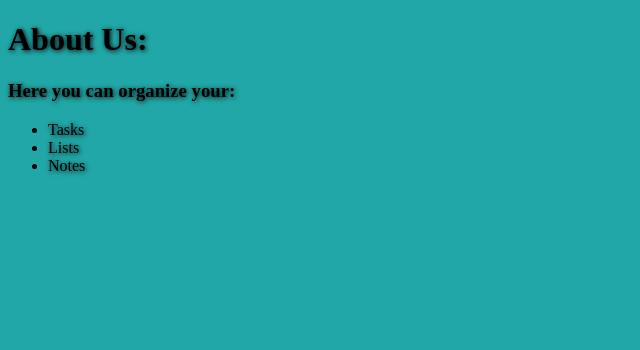
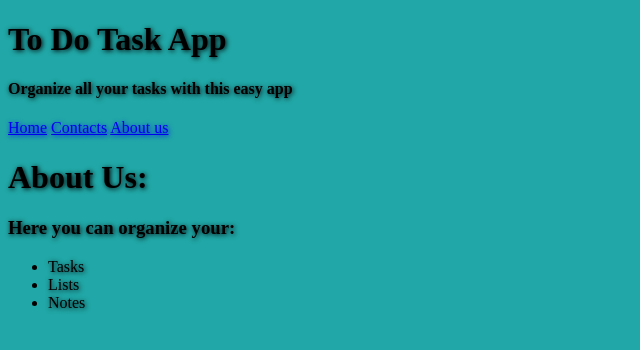
Before and after one commit to IvannaGotsova/ToDoTasks, a plain HTML site: page html/about-us.html in a window 1280 px wide. Shown: the whole page, without its empty margins (0-640 px from the left). Drawn offline with Linux system fonts and the light colour scheme.

Commit message:
Added  header

```diff
--- a/html/about-us.html
+++ b/html/about-us.html
@@ -7,6 +7,13 @@
     <title>To Do Tasks</title>
 </head>
 <body>
+    <header>
+        <h1>To Do Task App</h1>
+        <h4>Organize all your tasks with this easy app</h4>
+        <a href="\index.html">Home</a>
+        <a href="contacts.html">Contacts</a>
+        <a href="about-us.html">About us</a>
+    </header>
     <h1>About Us:</h1>
     <h3>Here you can organize your:</h3>
     <ul>
```
